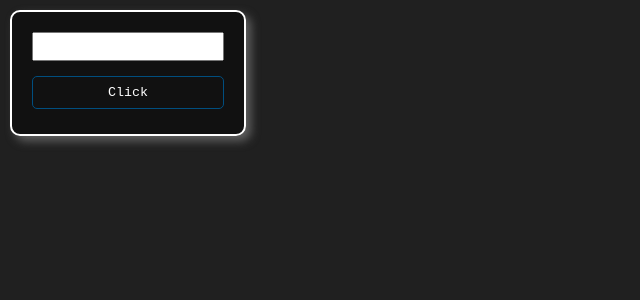
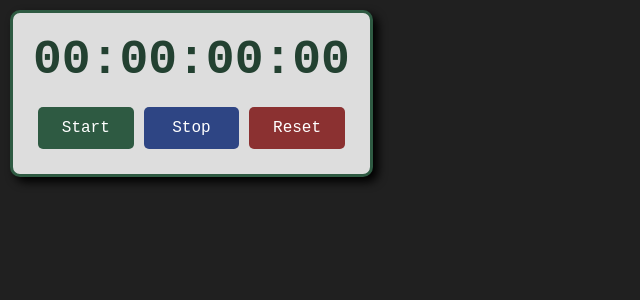
Before and after one commit to ManikMaity/Learn-ReactJS, a React (Vite) app in the folder broCode-react/website/my-react-app/: page / in a window 1280 px wide. Shown: the top 300 px of the page, without its empty margins (0-640 px from the left). Built offline with nearby package versions, Linux system fonts and the light colour scheme.

Commit message:
Build stopwatch project - brocode

```diff
--- a/broCode-react/website/my-react-app/src/App.jsx
+++ b/broCode-react/website/my-react-app/src/App.jsx
@@ -1,11 +1,12 @@
 import UseRefExample from "./UseRefExample.jsx"
-
+import StopWatch from "./StopWatch.jsx"
 
 function App() {
 
   return(
     <>
-      <UseRefExample/>
+      {/* <UseRefExample/> */}
+      <StopWatch/>
     </>
   )
 }
--- /dev/null
+++ b/broCode-react/website/my-react-app/src/StopWatch.jsx
@@ -0,0 +1,70 @@
+import { useState, useRef, useEffect } from "react";
+
+function StopWatch() {
+  const [isRunnig, setIsRunning] = useState(false);
+  const [elapsedTime, setElapsedTime] = useState(0);
+  const intervalIdRef = useRef(null);
+  const startTimeRef = useRef(0);
+
+  useEffect(() => {
+    if (isRunnig) {
+      console.log("Start");
+      intervalIdRef.current = setInterval(() => {
+        setElapsedTime(Date.now() - startTimeRef.current);
+      }, 10);
+
+      return () => {
+        clearInterval(intervalIdRef.current);
+      };
+    }
+  }, [isRunnig]);
+
+  function handleStart() {
+    setIsRunning(true);
+    startTimeRef.current = Date.now() - elapsedTime;
+  }
+
+  function handleStop() {
+    setIsRunning(false);
+  }
+
+  function handleReset() {
+    setIsRunning(false);
+    setElapsedTime(0);
+  }
+
+  function formatedTime() {
+    let hour = Math.floor(elapsedTime / (1000 * 60 * 60));
+    let minutes = Math.floor((elapsedTime / (1000 * 60)) % 60);
+    let seconds = Math.floor((elapsedTime / 1000) % 60);
+    let miliSeconds = Math.floor((elapsedTime % 1000) / 10);
+
+    hour = String(hour).padStart(2, "0");
+    minutes = String(minutes).padStart(2, "0");
+    seconds = String(seconds).padStart(2, "0");
+    miliSeconds = String(miliSeconds).padStart(2, "0");
+
+    return `${hour}:${minutes}:${seconds}:${miliSeconds}`;
+  }
+
+  return (
+    <div className="card stopwatch-card">
+      <div className="stopwatch-display">
+        <h1>{formatedTime()}</h1>
+      </div>
+      <div className="stopwatch-control">
+        <button onClick={handleStart} className="start-btn">
+          Start
+        </button>
+        <button onClick={handleStop} className="stop-btn">
+          Stop
+        </button>
+        <button onClick={handleReset} className="reset-btn">
+          Reset
+        </button>
+      </div>
+    </div>
+  );
+}
+
+export default StopWatch;
--- a/broCode-react/website/my-react-app/src/index.css
+++ b/broCode-react/website/my-react-app/src/index.css
@@ -50,9 +50,6 @@ body{
   color: white;
 }
 
-.card button:hover{
-  background-color: #004e7f;
-}
 
 input[type="radio"]{
   width: min-content;
@@ -363,3 +360,47 @@ ul.task-list{
   color:whitesmoke;
   padding: 10px;
 }
+
+.stopwatch-card{
+  margin: 10px 10px;
+  background-color: #dddddd;
+  border-width: 3px;
+  border-color: #2e5a42;
+  box-shadow: 5px 5px 10px #000000;
+  color: #234131;
+}
+
+.stopwatch-card h1{
+  font-size: 3rem;
+  font-weight: bolder;
+  text-wrap: nowrap;
+}
+
+.stopwatch-card button{
+  background-color: #000000;
+  border: none;
+  font-size: 1rem;
+  padding: 12px 20px;
+  color: white;
+}
+
+.stopwatch-control .start-btn{
+  background-color: #2e5a42;
+}
+.stopwatch-control .stop-btn{
+  background-color: #2e4584;
+}
+.stopwatch-control .reset-btn{
+  background-color: #8b3131;
+
+}
+
+.stopwatch-control button:hover{
+  opacity: 0.8;
+}
+
+.stopwatch-control{
+  width: 100%;
+  margin-top: 10px;
+  display: flex;
+}
```
Also changed, not shown: 2 other files (tests, documents, lock files or other folders).
